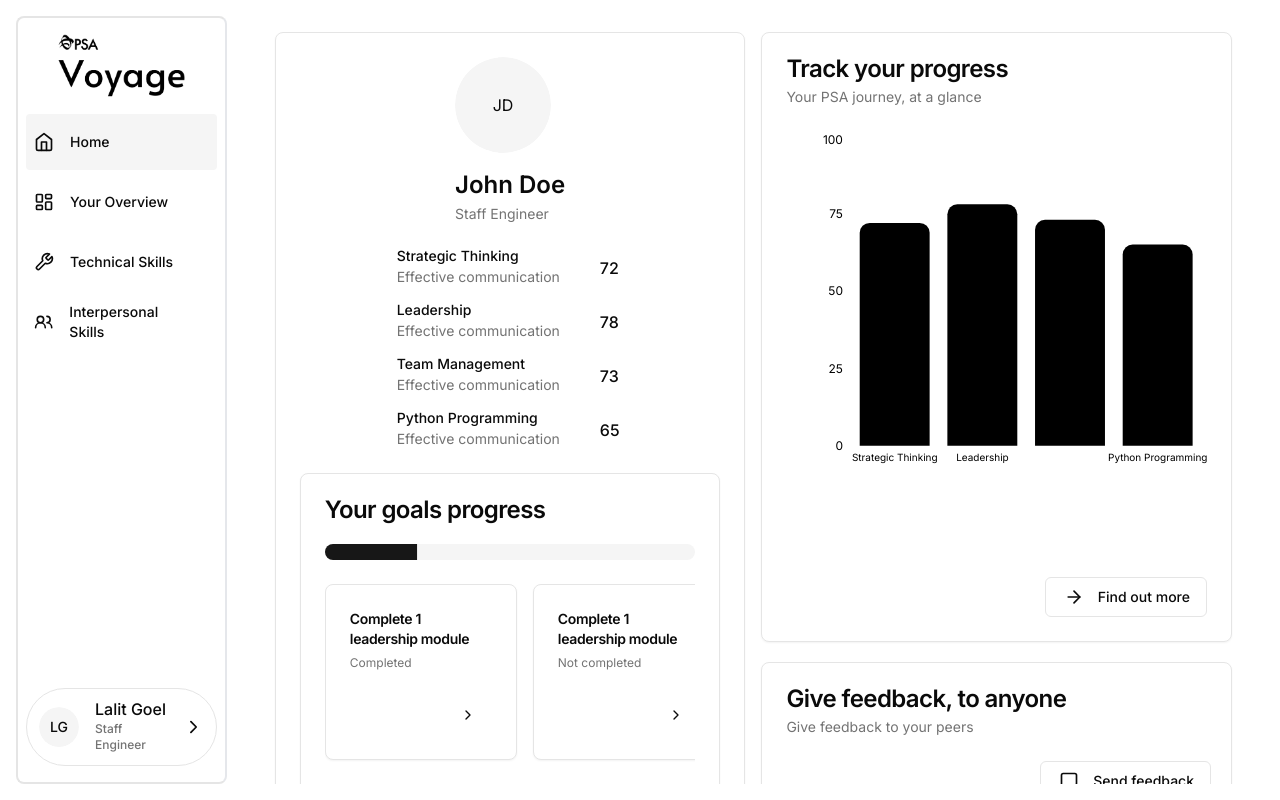
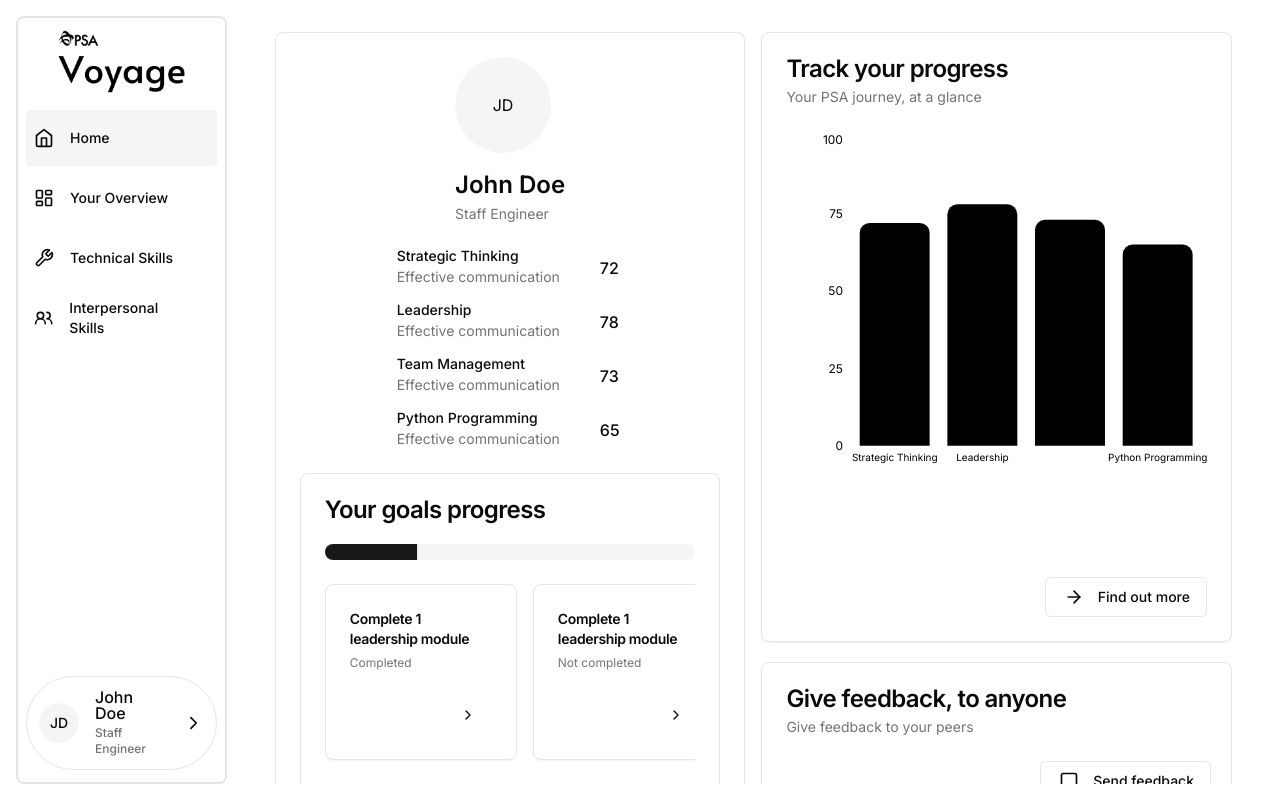
Before and after one commit to tanshaochong/voyage, a Next.js app: page /home in a window 1280 px wide. Built offline with nearby package versions, Linux system fonts and the light colour scheme.

Commit message:
fix/changed variables to be dynamic in navbar, added currentPos to data.js

```diff
--- a/app/layout.tsx
+++ b/app/layout.tsx
@@ -47,7 +47,7 @@ export default function RootLayout({
     <html lang="en">
       <body className={inter.className}>
         <div className="flex flex-col space-y-8 lg:flex-row lg:space-y-0 min-h-screen max-h-screen">
-          <aside className="flex flex-col max-h-screen py-4 lg:bg-light lg:w-1/6 px-2 border-r-gray-200 border-2 rounded-lg ml-4 my-4">
+          <aside className="flex flex-col max-h-screen py-3 lg:bg-light lg:w-1/6 px-2 border-r-gray-200 border-2 rounded-lg ml-4 my-4">
             <Link href="/home">
               <Image
                 src="/assets/Voyage.png"
--- a/components/ui/profile-menu.tsx
+++ b/components/ui/profile-menu.tsx
@@ -12,8 +12,16 @@ import {
   DropdownMenuShortcut,
   DropdownMenuTrigger,
 } from '@/components/ui/dropdown-menu';
+import { FIREBASE_USER } from '@/data/data.js';
 
 export function ProfileMenu() {
+  const words = FIREBASE_USER.displayName.split(' ');
+  let initials = '';
+  for (let i = 0; i < words.length; i++) {
+    const word = words[i];
+    initials += word[0].toUpperCase();
+  }
+
   return (
     <DropdownMenu>
       <DropdownMenuTrigger asChild>
@@ -24,14 +32,14 @@ export function ProfileMenu() {
           <div className="flex items-center justify-start gap-4">
             <Avatar>
               <AvatarImage src="" />
-              <AvatarFallback>LG</AvatarFallback>
+              <AvatarFallback>{initials}</AvatarFallback>
             </Avatar>
             <div>
               <p className="text-base font-medium leading-none text-left mb-1">
-                Lalit Goel
+                {FIREBASE_USER.displayName}
               </p>
               <p className="text-xs text-muted-foreground text-left">
-                Staff Engineer
+                {FIREBASE_USER.currentPos}
               </p>
             </div>
             <ChevronRight />
@@ -41,9 +49,11 @@ export function ProfileMenu() {
       <DropdownMenuContent className="w-56" align="end" forceMount>
         <DropdownMenuLabel className="font-normal">
           <div className="flex flex-col space-y-1">
-            <p className="text-sm font-medium leading-none">Lalit Goel</p>
+            <p className="text-sm font-medium leading-none">
+              {FIREBASE_USER.displayName}
+            </p>
             <p className="text-xs leading-none text-muted-foreground">
-              m@example.com
+              {FIREBASE_USER.email}
             </p>
           </div>
         </DropdownMenuLabel>
--- a/data/data.js
+++ b/data/data.js
@@ -3,6 +3,7 @@ export const FIREBASE_USER = {
   displayName: 'John Doe',
   email: 'johndoe@psa.sg',
   photoURL: '',
+  currentPos: 'Staff Engineer',
 };
 
 export const RAW_FEEDBACK = [
```
